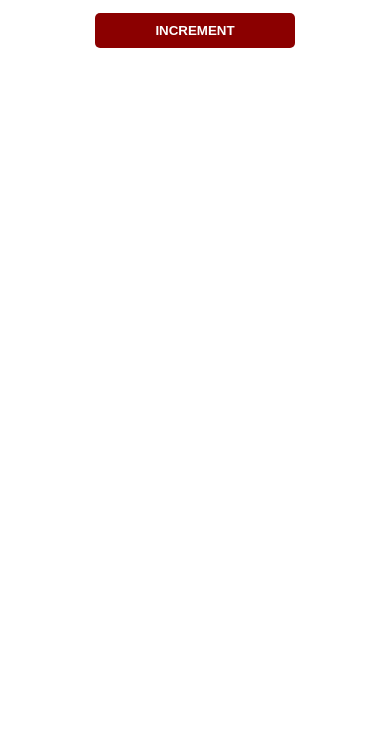
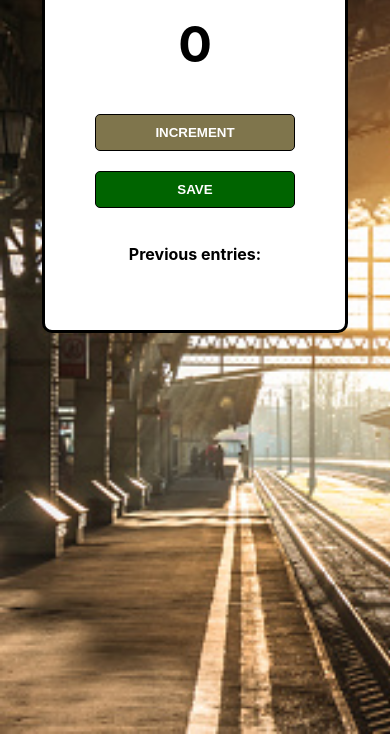
Before and after one commit to ZahraaTayyar/Passenger-Counter-App, a plain HTML site: page index.html in a window 390 px wide. Shown: the part 126-860 px from the top of the page. Drawn offline with Linux system fonts and the light colour scheme.

Commit message:
code completed - media queries added too

```diff
--- a/index.css
+++ b/index.css
@@ -1,10 +1,29 @@
 body {
-    background-image: url("station.jpg");
+    background-image: url(/images/istockphoto-1125966175-170667a.jpg);
     background-size: cover;
     font-family: -apple-system, BlinkMacSystemFont, 'Segoe UI', Roboto, Oxygen, Ubuntu, Cantarell, 'Open Sans', 'Helvetica Neue', sans-serif;
     font-weight: bold;
     text-align: center;
+    height: 100vh;
+    color: black;
 }
+
+.counter_container {
+    background-color: white;
+    max-width: 80%;
+    padding-top: 50px;
+    padding-bottom: 50px;
+    margin: auto;
+    border: solid;
+    border: 3px solid black;
+    border-radius: 10px;
+}
+
+@media only screen and (min-width: 550px) {
+    .counter_container {
+      max-width: 600px;
+    }
+  }
 
 h1 {
     margin-top: 10px;
@@ -15,21 +34,23 @@ h2 {
     font-size: 50px;
     margin-top: 0;
     margin-bottom: 20px;
+    padding-top: 20px;
+    padding-bottom: 20px;
 }
 
 button {
-    border: none;
+    border: solid black 1px;
     padding-top: 10px;
     padding-bottom: 10px;
     color: white;
     font-weight: bold;
     width: 200px;
-    margin-bottom: 5px;
+    margin-bottom: 20px;
     border-radius: 5px;
 }
 
 #increment-btn {
-    background: darkred;
+    background: #7F754C;
 }
 
 #save-btn {
--- a/index.html
+++ b/index.html
@@ -4,9 +4,15 @@
         <script src="/index.js" defer></script>
     </head>
     <body>
-        <h1>People entered:</h1>
-        <h2 id="count-el">0</h2>
-        <button id="increment-btn" onclick="increment()">INCREMENT</button>
-        <script defer src="/index.js"></script>
+        <div class="counter_container">
+            <h1>People entered:</h1>
+            <h2 id="count-el">0</h2>
+            <div class="btn_container">
+                <button id="increment-btn" onclick="increment()">INCREMENT</button>
+                <button id="save-btn" onclick="save()">SAVE</button>
+                <p id="save-el">Previous entries: </p>
+                <script defer src="/index.js"></script>
+            </div>
+        </div>
     </body>
 </html>
--- a/index.js
+++ b/index.js
@@ -1,12 +1,18 @@
 
-
+let saveEl = document.getElementById("save-el");
 let countEl = document.getElementById("count-el");
-
-console.log(countEl);
 
 let count = 0;
 
 function increment() {
-    count = count + 1;
-    countEl.innerText = count;
+    count += 1;
+    countEl.textContent = count;
 }
+
+function save() {
+    let countStr = count + " - ";
+    saveEl.textContent += countStr;
+    console.log(count);
+    countEl.textContent = 0;
+    count = 0;
+}
```
Also changed, not shown: images/istockphoto-1125966175-170667a.jpg (added).
